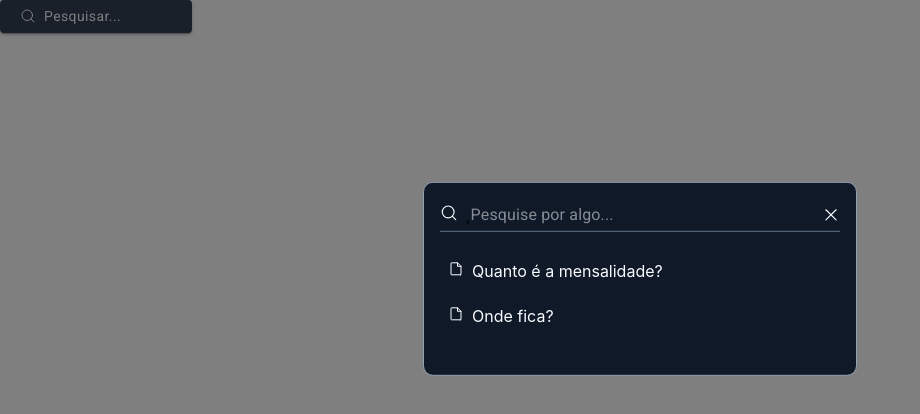
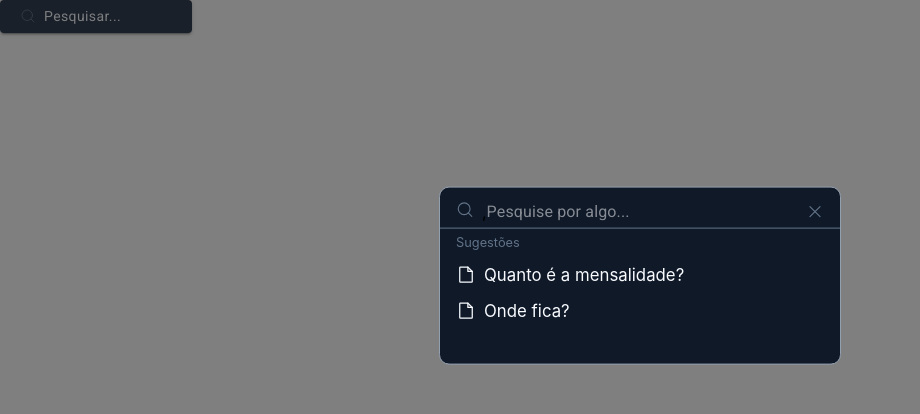
Before and after one commit to uLinck/cmec-project, a React (Create React App) app in the folder Front/: page / in a window 1280 px wide. Both pictures are taken after a click on the button "Pesquisar...". Shown: the top 414 px of the page, without its empty margins (0-920 px from the left). Built offline with nearby package versions, Linux system fonts and the light colour scheme.

Commit message:
✨[CMEC-6] - Added some details to Search component

```diff
--- a/Front/src/Components/Search/index.tsx
+++ b/Front/src/Components/Search/index.tsx
@@ -10,16 +10,20 @@ export default function Search() {
     const [suggestionsFilter, setSuggestionsFilter] = React.useState("")
 
     let suggestions = [
-        <Suggestion icon={<File />} description="Quanto é a mensalidade?" search={suggestionsFilter} />,
-        <Suggestion icon={<File />} description="Onde fica?" search={suggestionsFilter} />
+        <Suggestion icon={<File size={20} />} description="Quanto é a mensalidade?" search={suggestionsFilter} />,
+        <Suggestion icon={<File size={20} />} description="Onde fica?" search={suggestionsFilter} />
     ]
 
     return (
-        <div>
+        <div
+            style={{
+                font: colors.neutral40
+            }}
+        >
             <Button
                 onClick={() => setOpen(true)}
                 variant="contained"
-                startIcon={<MagnifyingGlass size={16} />}
+                startIcon={<MagnifyingGlass size={16} color={colors.neutral40} />}
                 sx={{
                     textTransform: "none",
                     padding: "0.25rem 1.5rem",
@@ -49,21 +53,22 @@ export default function Search() {
                         left: "50%",
                         transform: "translate(-50%, -30%)",
                         backgroundColor: colors.neutral80,
-                        border: "1px solid " + colors.neutral20,
+                        border: "1.5px solid " + colors.neutral20,
                         borderRadius: "10px",
                         width: "25rem",
                         minHeight: "20vh",
-                        padding: "1rem 1rem",
+                        paddingY: "0.5rem",
                     }}
                 >
                     <Box
                         sx={{
                             display: "flex",
                             alignItems: "center",
+                            paddingX: "1rem",
                         }}
                     >
                         <Box sx={{ marginRight: "0.5rem" }}>
-                            <MagnifyingGlass size={18} color={colors.neutral0} />
+                            <MagnifyingGlass size={18} color={colors.neutral40} />
                         </Box>,
                         <TextField
                             fullWidth
@@ -76,15 +81,26 @@ export default function Search() {
                             onChange={e => setSuggestionsFilter(e.target.value)}
                         />
                         <Box onClick={() => setOpen(false)} sx={{ cursor: "pointer", height: "18px", marginLeft: "0.5rem" }}>
-                            <X size={18} color={colors.neutral0} />
+                            <X size={18} color={colors.neutral40} />
                         </Box>
                     </Box>
                     <Box
                         sx={{
                             borderTop: "1px solid " + colors.neutral40,
-                            paddingTop: "1rem",
+                            paddingTop: "0.2rem",
                         }}
                     >
+                        <Box
+                            sx={{
+                                marginTop: "0.2rem",
+                                marginLeft: "1rem",
+                                marginBottom: "0.4rem",
+                                color: colors.neutral40,
+                                fontSize: "0.8em",
+                            }}
+                        >
+                            Sugestões
+                        </Box>
                         {suggestions.filter(s => s.props.description.toLowerCase().includes(suggestionsFilter.toLowerCase()))}
                     </Box>
                 </Box>
--- a/Front/src/Components/Search/suggestion.tsx
+++ b/Front/src/Components/Search/suggestion.tsx
@@ -13,10 +13,13 @@ export const Suggestion = ({ icon, description, search }: TSuggestion) => {
         <Box sx={{
             display: "flex",
             justifyContent: "start",
+            alignItems: "center",
             color: colors.neutral0,
             gap: "0.5rem",
-            padding: "0.8rem 0.5rem",
+            paddingY: "0.5rem",
+            paddingX: "1rem",
             borderRadius: "0.5rem",
+            fontSize: "1.05em",
             transition: "background-color 0.2s ease",
             ":hover": {
                 backgroundColor: colors.neutral60,
```
